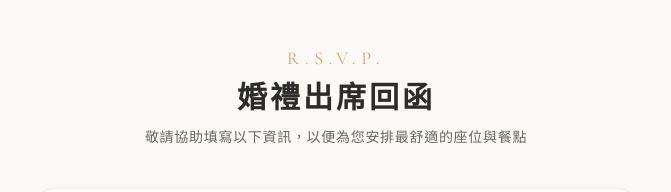
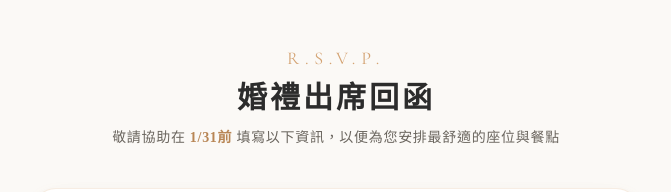
Before and after one commit to DoorKnockerGG/Wedding, a plain HTML site: page index.html in a window 1280 px wide. Shown: the part 3160-3352 px from the top of the page, without its empty margins (304-975 px from the left). Drawn offline with nearby package versions, Linux system fonts and the light colour scheme.

Commit message:
Update index.html

```diff
--- a/index.html
+++ b/index.html
@@ -430,7 +430,9 @@
       <p class="font-cormorant text-base sm:text-lg tracking-[0.32em] text-morandi-gold uppercase mb-2">R.S.V.P.</p>
       <h2 class="text-2xl sm:text-3xl font-semibold tracking-widest text-morandi-dark mb-3">婚禮出席回函</h2>
       <p class="text-xs sm:text-sm text-morandi-muted tracking-wider">
-        敬請協助填寫以下資訊，以便為您安排最舒適的座位與餐點
+        敬請協助在
+        <span class="no-wrap text-morandi-goldDark font-semibold">1/31前</span>
+        填寫以下資訊，以便為您安排最舒適的座位與餐點
       </p>
     </div>
 
```
